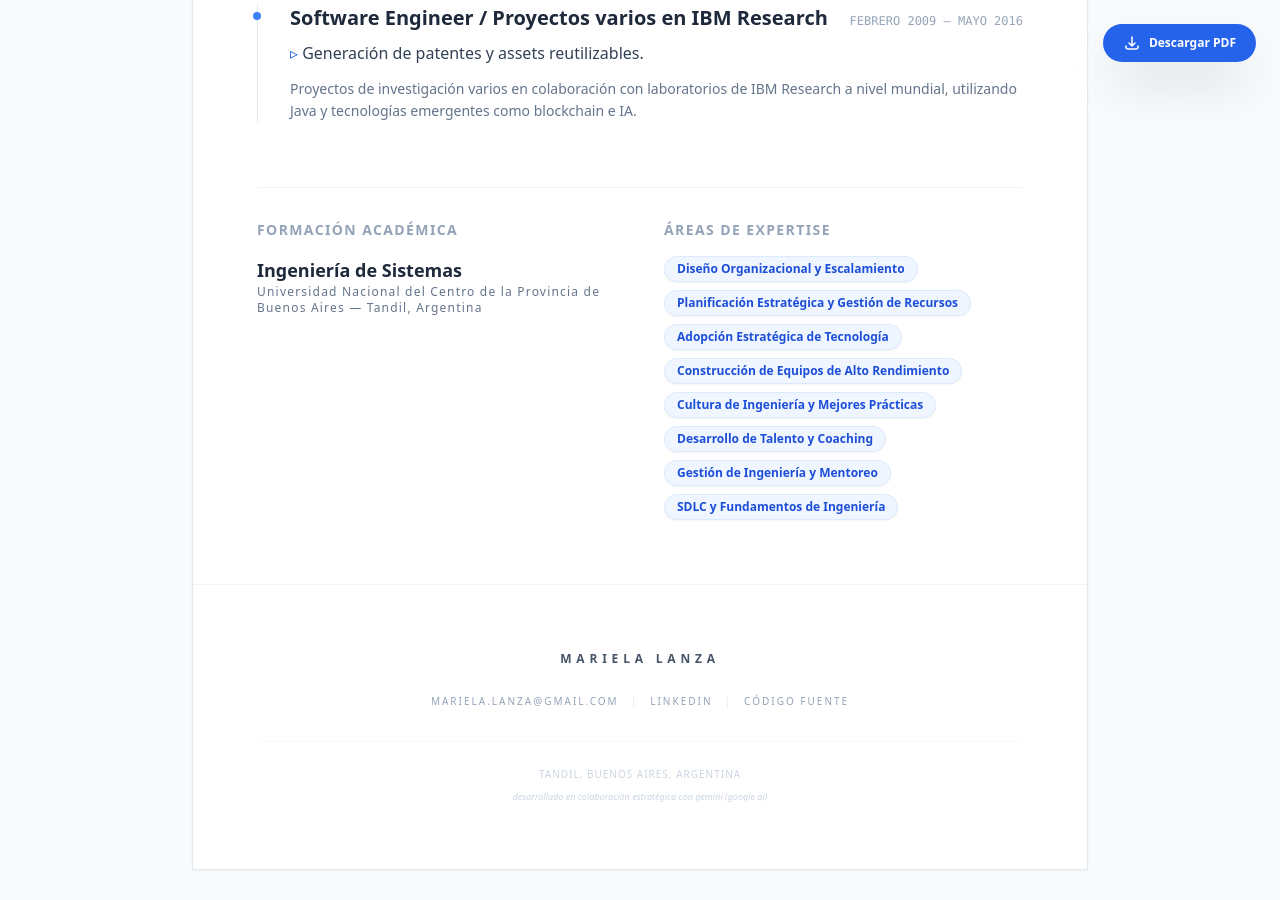
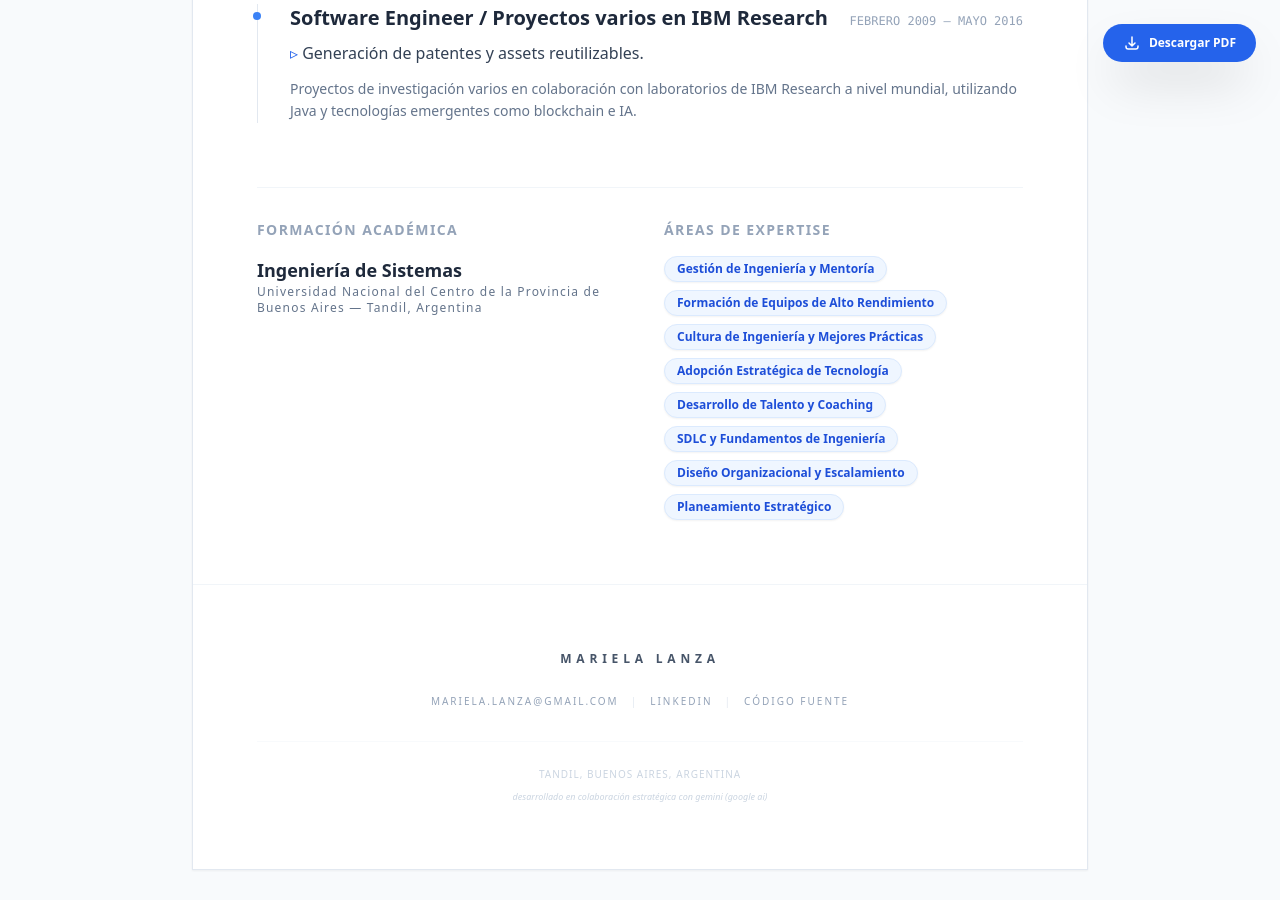
Before and after one commit to mclanza/mclanza.github.io, a Jekyll site: the page built from index.html, in a window 1280 px wide and 900 px high, scrolled down 2619 px. Built offline with Jekyll 4.4.1, drawn with Linux system fonts in a browser that asks for light colours; nearby versions of some CDN libraries.

Commit message:
docs: updated the order or items in core expertise

```diff
--- a/_data/cv.yml
+++ b/_data/cv.yml
@@ -174,23 +174,23 @@ core_expertise:
     es: "Áreas de Expertise"
     en: "Core Expertise"
   es:
+    - "Gestión de Ingeniería y Mentoría"
+    - "Formación de Equipos de Alto Rendimiento"
+    - "Cultura de Ingeniería y Mejores Prácticas"
+    - "Adopción Estratégica de Tecnología"
+    - "Desarrollo de Talento y Coaching"
+    - "SDLC y Fundamentos de Ingeniería"
     - "Diseño Organizacional y Escalamiento"
-    - "Planificación Estratégica y Gestión de Recursos"
-    - "Adopción Estratégica de Tecnología"
-    - "Construcción de Equipos de Alto Rendimiento"
-    - "Cultura de Ingeniería y Mejores Prácticas"
-    - "Desarrollo de Talento y Coaching"
-    - "Gestión de Ingeniería y Mentoreo"
-    - "SDLC y Fundamentos de Ingeniería"
+    - "Planeamiento Estratégico"
   en:
+    - "Engineering Management & Mentorship"
+    - "High-Performance Team Building"
+    - "Engineering Culture & Best Practices"
+    - "Strategic Technology Adoption"
+    - "Talent Development & Coaching"
+    - "SDLC & Engineering Foundations"
     - "Organizational Design & Scaling"
     - "Strategic Planning & Resource Management"
-    - "Strategic Technology Adoption"
-    - "High-Performance Team Building"
-    - "Engineering Culture & Best Practices"
-    - "Talent Development & Coaching"
-    - "Engineering Management & Mentorship"
-    - "SDLC & Engineering Foundations"
 
 
 research:
```
